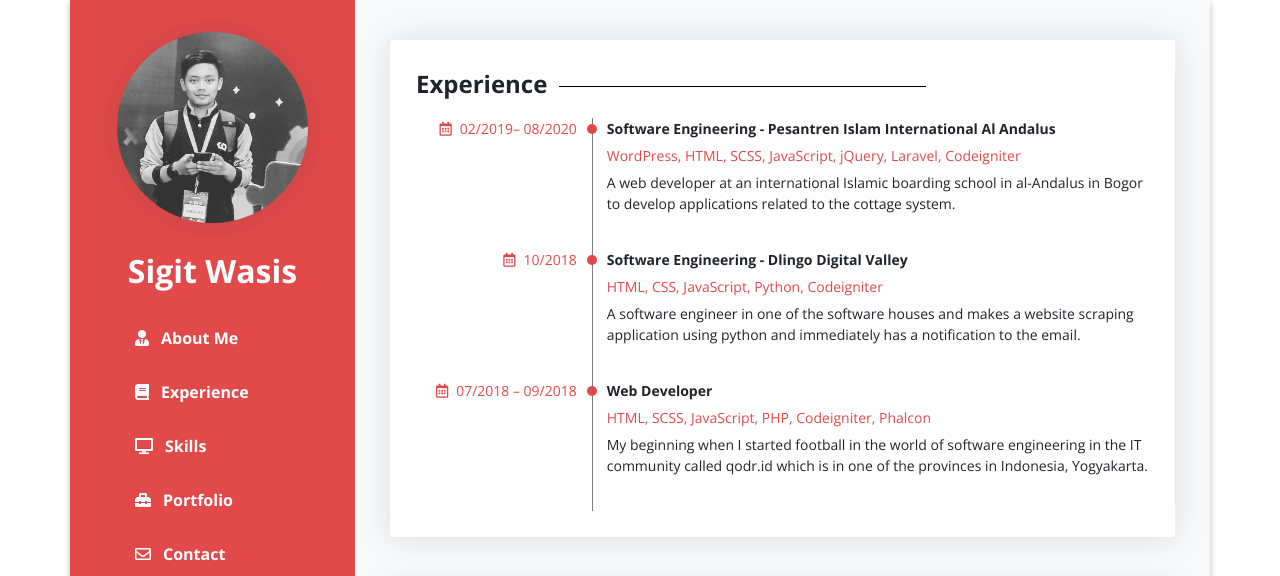
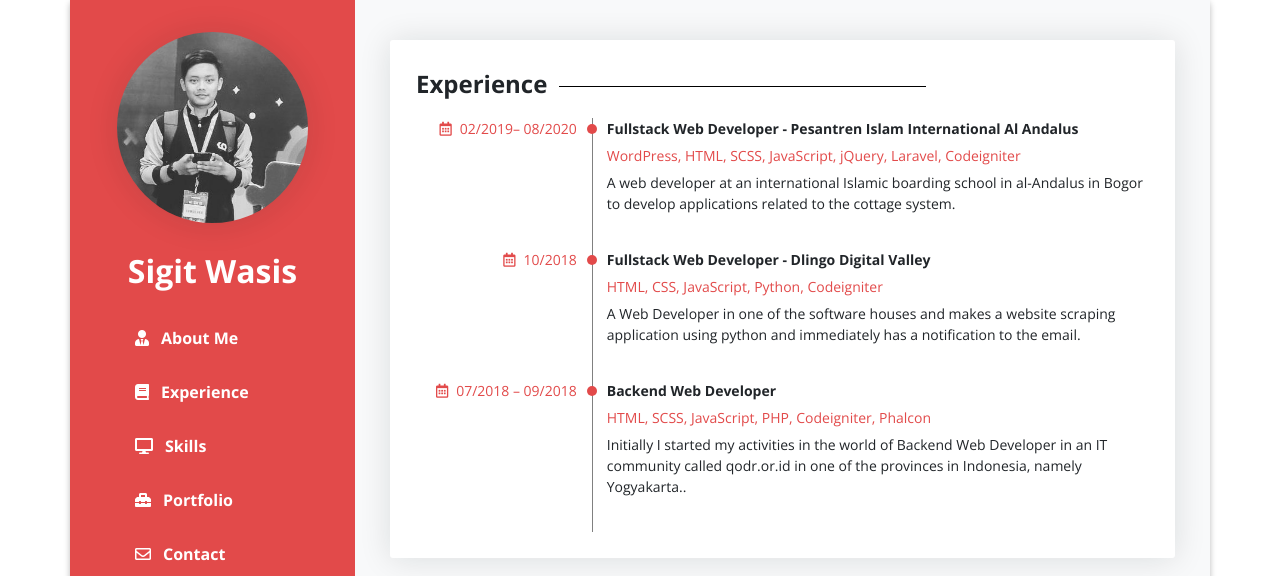
Before and after one commit to Sigit-Wasis/Sigit-Wasis.github.io, a website with bundled scripts: page index.html in a window 1280 px wide. Both pictures are taken after a click on the link "Experience". Shown: the top 576 px of the page. Built offline with nearby package versions, Linux system fonts and the light colour scheme.

Commit message:
update skill

```diff
--- a/index.html
+++ b/index.html
@@ -179,12 +179,23 @@ my skills in a challenging work environment and become a valuable asset to the o
 					<div class="card">
 						<h3 class="font-weight-bold sideline mb-3">Experience</h3>
 						<div class="timeline">
+							<!-- <div class="job row">
+								<div class="col-12 col-sm-12 col-md-12 col-lg-3 job-date blue">
+									<i class="far fa-calendar-alt mr-2"></i>09/2020– Now
+								</div>
+								<div class="col-12 col-md-12 col-lg-9 job-description">
+									<h6 class="font-weight-bold">Fullstack Developer - Microdata Indonesia</h6>
+									<h6 class="blue">Yii2, HTML, SCSS, JavaScript, jQuery, Laravel, React Js, Svelte Js, Vue Js</h6>
+									<p>A web developer at one of the system institutions in Lampung, namely Microdata Indonesia with various projects originating from the government system.
+									</p>
+								</div>
+							</div> -->
 							<div class="job row">
 								<div class="col-12 col-sm-12 col-md-12 col-lg-3 job-date blue">
 									<i class="far fa-calendar-alt mr-2"></i>02/2019– 08/2020
 								</div>
 								<div class="col-12 col-md-12 col-lg-9 job-description">
-									<h6 class="font-weight-bold">Software Engineering - Pesantren Islam International Al Andalus</h6>
+									<h6 class="font-weight-bold">Fullstack Web Developer - Pesantren Islam International Al Andalus</h6>
 									<h6 class="blue">WordPress, HTML, SCSS, JavaScript, jQuery, Laravel, Codeigniter</h6>
 									<p>A web developer at an international Islamic boarding school in al-Andalus in Bogor to develop applications related to the cottage system.
 									</p>
@@ -194,18 +205,18 @@ my skills in a challenging work environment and become a valuable asset to the o
 								<div class="col-12 col-sm-12 col-md-12 col-lg-3 job-date blue">
 									<i class="far fa-calendar-alt mr-2"></i>10/2018</div>
 								<div class="col-md-12 col-lg-9 job-description">
-									<h6 class="font-weight-bold">Software Engineering - Dlingo Digital Valley</h6>
+									<h6 class="font-weight-bold">Fullstack Web Developer - Dlingo Digital Valley</h6>
 									<h6 class="blue">HTML, CSS, JavaScript, Python, Codeigniter</h6>
-									<p>A software engineer in one of the software houses and makes a website scraping application using python and immediately has a notification to the email.
+									<p>A Web Developer in one of the software houses and makes a website scraping application using python and immediately has a notification to the email.
 									</p>
 								</div>
 							</div>
 							<div class="job row">
 								<div class="col-12 col-sm-12 col-md-12 col-lg-3 job-date blue"><i class="far fa-calendar-alt mr-2"></i>07/2018 – 09/2018</div>
 								<div class="col-md-12 col-lg-9 job-description">
-									<h6 class="font-weight-bold">Web Developer</h6>
+									<h6 class="font-weight-bold">Backend Web Developer</h6>
 									<h6 class="blue">HTML, SCSS, JavaScript, PHP, Codeigniter, Phalcon</h6>
-									<p>My beginning when I started football in the world of software engineering in the IT community called qodr.id which is in one of the provinces in Indonesia, Yogyakarta.
+									<p>Initially I started my activities in the world of Backend Web Developer in an IT community called qodr.or.id in one of the provinces in Indonesia, namely Yogyakarta..
 									</p>
 								</div>
 							</div>
```
